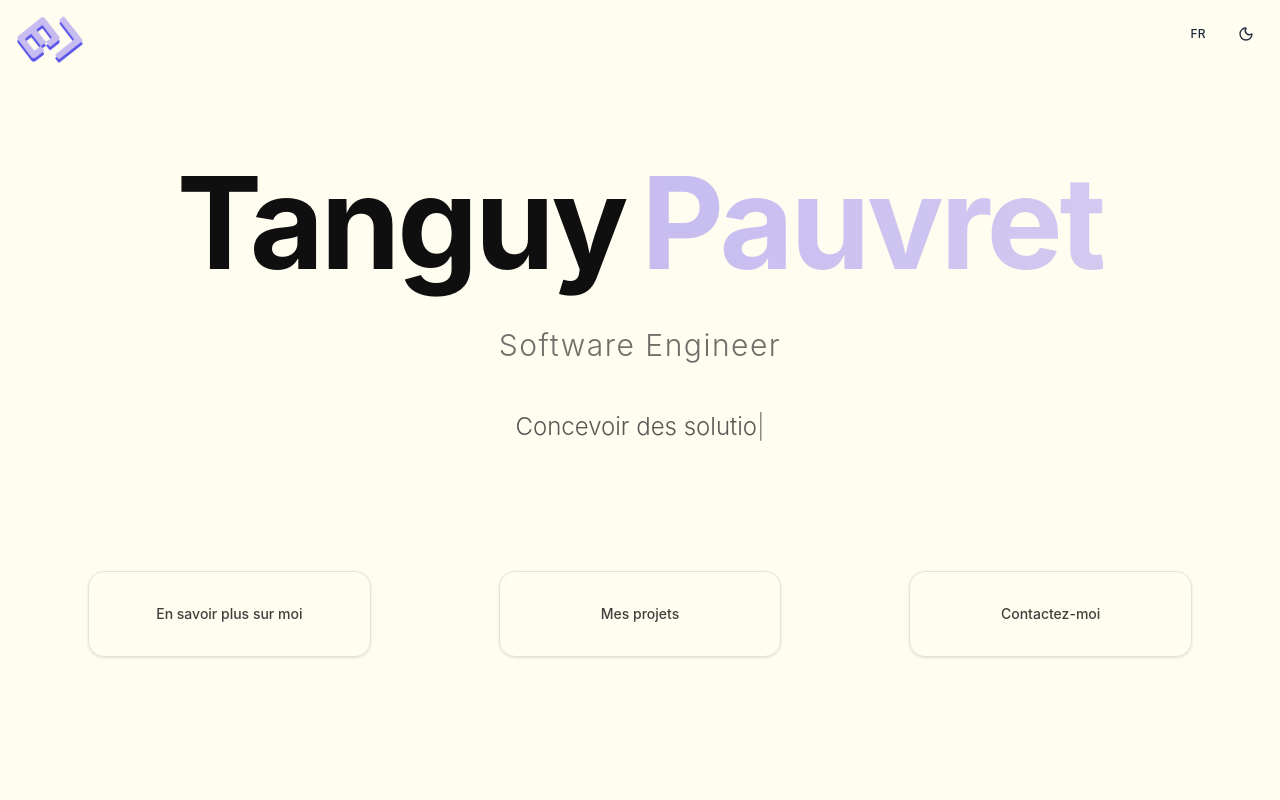
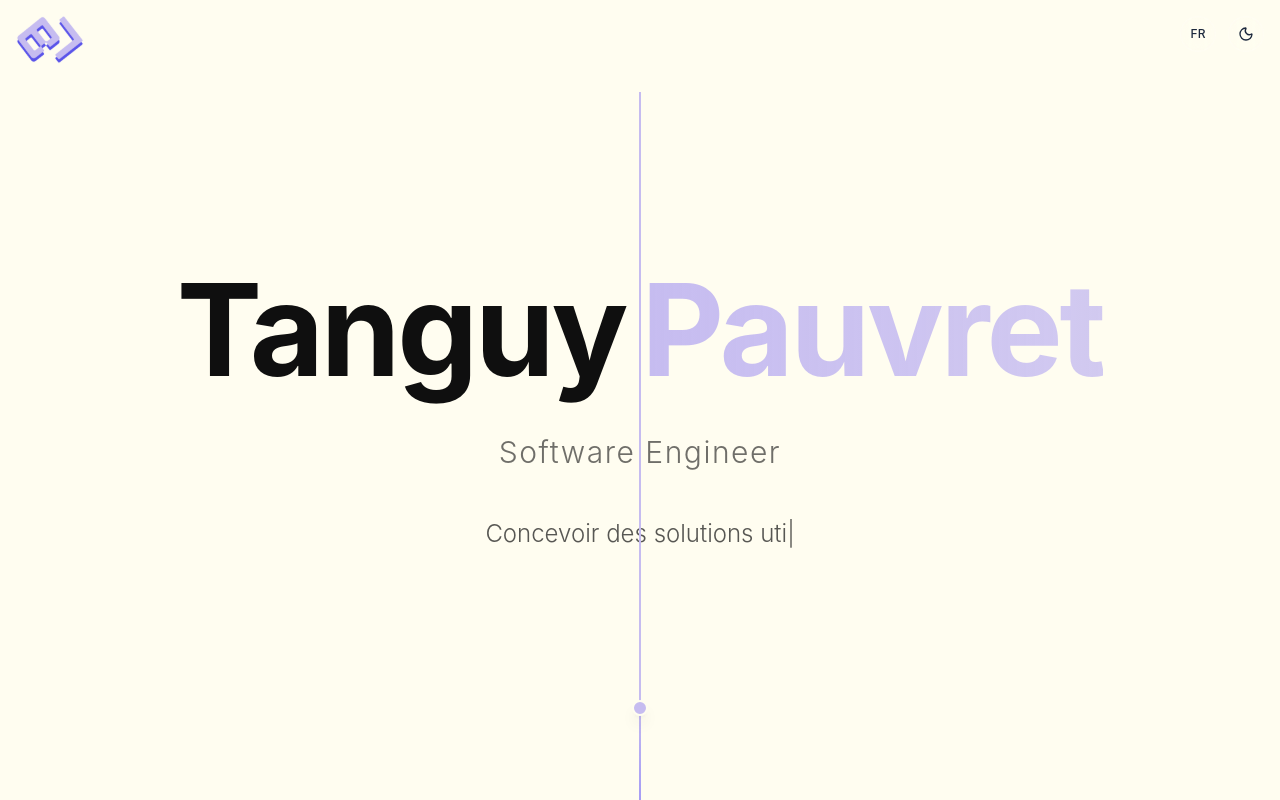
Before and after one commit to Bima42/portfolio, a React (Vite) app: page / in a window 1280 px wide. Shown: the top 800 px of the page. Built offline with nearby package versions, Linux system fonts and the light colour scheme.

Commit message:
refactor: about on home page

```diff
--- a/src/pages/About.tsx
+++ b/src/components/about/About.tsx
@@ -1,9 +1,9 @@
-import { TimelineContainer } from '@/components/about'
+import { TimelineContainer } from '@/components/about/index.ts'
 import { timelineData } from '@/data/timelineData.ts';
 
 export default function About() {
   return (
-      <div className={"pt-7xl min-h-screen bg-background"}>
+      <div className={"min-h-screen bg-background"}>
         <div className="w-full">
           <TimelineContainer timelineData={timelineData} />
         </div>
--- a/src/components/about/TimelineContainer.tsx
+++ b/src/components/about/TimelineContainer.tsx
@@ -13,7 +13,7 @@ export function TimelineContainer({ timelineData }: TimelineContainerProps) {
 
   return (
     <ReactLenis root options={{ duration: 1.5 }}>
-      <div ref={containerRef} className="relative min-h-screen w-full">
+      <div ref={containerRef} className="relative min-h-screen w-full top-[-100px]">
 
         {/* Central Timeline Line */}
         <TimelineLine />
--- a/src/components/home/HeroSection.tsx
+++ b/src/components/home/HeroSection.tsx
@@ -1,7 +1,6 @@
 import { useLanguage } from '@/hooks/useLanguage';
 import { motion, type Variants } from 'framer-motion';
 import { useEffect, useState } from 'react';
-import { HeroButtons } from './molecules';
 
 function TypewriterText({ text }: { text: string; }) {
   const [displayText, setDisplayText] = useState('');
@@ -102,8 +101,6 @@ export function HeroSection() {
             </p>
           </motion.div>
 
-          {/* Hero Buttons */}
-          <HeroButtons />
         </motion.div>
       </div>
     </section>
--- a/src/components/home/atoms/HeroButton.tsx
+++ /dev/null
@@ -1,57 +0,0 @@
-import { Link } from '@tanstack/react-router';
-import { motion } from 'framer-motion';
-
-interface HeroButtonProps {
-  href: string;
-  children: React.ReactNode;
-  className?: string;
-}
-
-export function HeroButton({ href, children, className = '' }: HeroButtonProps) {
-  return (
-    <motion.div
-      whileHover={{ scale: 1.02 }}
-      whileTap={{ scale: 0.98 }}
-      transition={{ duration: 0.2, ease: "easeOut" }}
-      className={className}
-    >
-      <Link
-        to={href}
-        className="
-          group
-          relative
-          block
-          px-4
-          py-8
-          rounded-xl
-          border
-          dark:bg-background-elevated
-          border-foreground/10
-          hover:from-primary/5
-          hover:to-primary/10
-          hover:border-primary/20
-          backdrop-blur-sm
-          transition-all
-          duration-300
-          ease-out
-          shadow-sm
-          hover:shadow-md
-          hover:shadow-primary/5
-          hover:-translate-y-0.5
-        "
-      >
-        <div className="
-          text-center
-          text-sm
-          font-medium
-          text-foreground/80
-          group-hover:text-primary
-          transition-colors
-          duration-300
-        ">
-          {children}
-        </div>
-      </Link>
-    </motion.div>
-  );
-}
--- a/src/components/home/atoms/index.ts
+++ /dev/null
@@ -1 +0,0 @@
-export { HeroButton } from './HeroButton';
--- a/src/components/home/molecules/HeroButtons.tsx
+++ /dev/null
@@ -1,74 +0,0 @@
-import { motion, type Variants } from 'framer-motion';
-import { useLanguage } from '@/hooks/useLanguage';
-import { HeroButton } from '../atoms';
-
-export function HeroButtons() {
-  const { t } = useLanguage();
-
-  const containerVariants: Variants = {
-    hidden: { opacity: 0 },
-    visible: {
-      opacity: 1,
-      transition: {
-        delayChildren: 0.2,
-        staggerChildren: 0.15
-      }
-    }
-  };
-
-  const buttonVariants: Variants = {
-    hidden: {
-      opacity: 0,
-      y: 30,
-      scale: 0.95
-    },
-    visible: {
-      opacity: 1,
-      y: 0,
-      scale: 1,
-      transition: {
-        duration: 0.6,
-        ease: "easeOut"
-      }
-    }
-  };
-
-  const buttons = [
-    {
-      href: '/about',
-      text: t('pages.home.buttons.knowMore')
-    },
-    {
-      href: '/projects',
-      text: t('pages.home.buttons.projects')
-    },
-    {
-      href: '/contact',
-      text: t('pages.home.buttons.contact')
-    }
-  ];
-
-  return (
-    <motion.div
-      className="mt-6xl"
-      variants={containerVariants}
-      initial="hidden"
-      whileInView="visible"
-      viewport={{ once: true, amount: 0.3 }}
-    >
-      <div className="grid grid-cols-1 md:grid-cols-3 gap-6xl mx-3xl">
-        {buttons.map((button) => (
-          <motion.div
-            key={button.href}
-            variants={buttonVariants}
-            className="w-full"
-          >
-            <HeroButton href={button.href}>
-              {button.text}
-            </HeroButton>
-          </motion.div>
-        ))}
-      </div>
-    </motion.div>
-  );
-}
--- a/src/components/home/molecules/index.ts
+++ /dev/null
@@ -1 +0,0 @@
-export { HeroButtons } from './HeroButtons';
--- a/src/pages/Home.tsx
+++ b/src/pages/Home.tsx
@@ -2,6 +2,7 @@ import { HeroSection} from '@/components/home';
 import { useState } from 'react';
 import { motion, AnimatePresence } from 'framer-motion';
 import { AnimatedLogo } from '@/components/header/atoms/AnimatedLogo';
+import About from '@/components/about/About.tsx';
 
 export default function Home() {
     const [animationComplete, setAnimationComplete] = useState(false);
@@ -16,7 +17,7 @@ export default function Home() {
         }
     };
 
-    return (
+    return (<div className=" min-h-screen bg-background">
             <div className="relative overflow-hidden">
                 <AnimatePresence>
                     <AnimatedLogo
@@ -33,6 +34,14 @@ export default function Home() {
                 >
                     <HeroSection />
                 </motion.div>
+
             </div>
+
+            {contentVisible && (
+                <About/>
+            )}
+
+    </div>
+
     );
 }
--- a/src/routeTree.gen.ts
+++ b/src/routeTree.gen.ts
@@ -11,7 +11,6 @@
 import { Route as rootRouteImport } from './routes/__root'
 import { Route as ProjectsRouteImport } from './routes/projects'
 import { Route as ContactRouteImport } from './routes/contact'
-import { Route as AboutRouteImport } from './routes/about'
 import { Route as IndexRouteImport } from './routes/index'
 
 const ProjectsRoute = ProjectsRouteImport.update({
@@ -24,11 +23,6 @@ const ContactRoute = ContactRouteImport.update({
   path: '/contact',
   getParentRoute: () => rootRouteImport,
 } as any)
-const AboutRoute = AboutRouteImport.update({
-  id: '/about',
-  path: '/about',
-  getParentRoute: () => rootRouteImport,
-} as any)
 const IndexRoute = IndexRouteImport.update({
   id: '/',
   path: '/',
@@ -37,34 +31,30 @@ const IndexRoute = IndexRouteImport.update({
 
 export interface FileRoutesByFullPath {
   '/': typeof IndexRoute
-  '/about': typeof AboutRoute
   '/contact': typeof ContactRoute
   '/projects': typeof ProjectsRoute
 }
 export interface FileRoutesByTo {
   '/': typeof IndexRoute
-  '/about': typeof AboutRoute
   '/contact': typeof ContactRoute
   '/projects': typeof ProjectsRoute
 }
 export interface FileRoutesById {
   __root__: typeof rootRouteImport
   '/': typeof IndexRoute
-  '/about': typeof AboutRoute
   '/contact': typeof ContactRoute
   '/projects': typeof ProjectsRoute
 }
 export interface FileRouteTypes {
   fileRoutesByFullPath: FileRoutesByFullPath
-  fullPaths: '/' | '/about' | '/contact' | '/projects'
+  fullPaths: '/' | '/contact' | '/projects'
   fileRoutesByTo: FileRoutesByTo
-  to: '/' | '/about' | '/contact' | '/projects'
-  id: '__root__' | '/' | '/about' | '/contact' | '/projects'
+  to: '/' | '/contact' | '/projects'
+  id: '__root__' | '/' | '/contact' | '/projects'
   fileRoutesById: FileRoutesById
 }
 export interface RootRouteChildren {
   IndexRoute: typeof IndexRoute
-  AboutRoute: typeof AboutRoute
   ContactRoute: typeof ContactRoute
   ProjectsRoute: typeof ProjectsRoute
 }
@@ -85,13 +75,6 @@ declare module '@tanstack/react-router' {
       preLoaderRoute: typeof ContactRouteImport
       parentRoute: typeof rootRouteImport
     }
-    '/about': {
-      id: '/about'
-      path: '/about'
-      fullPath: '/about'
-      preLoaderRoute: typeof AboutRouteImport
-      parentRoute: typeof rootRouteImport
-    }
     '/': {
       id: '/'
       path: '/'
@@ -104,7 +87,6 @@ declare module '@tanstack/react-router' {
 
 const rootRouteChildren: RootRouteChildren = {
   IndexRoute: IndexRoute,
-  AboutRoute: AboutRoute,
   ContactRoute: ContactRoute,
   ProjectsRoute: ProjectsRoute,
 }
--- a/src/routes/about.tsx
+++ /dev/null
@@ -1,6 +0,0 @@
-import { createFileRoute } from '@tanstack/react-router'
-import About from '../pages/About'
-
-export const Route = createFileRoute('/about')({
-  component: About,
-})
```
Lines whose indentation alone changed are shown as unchanged.
